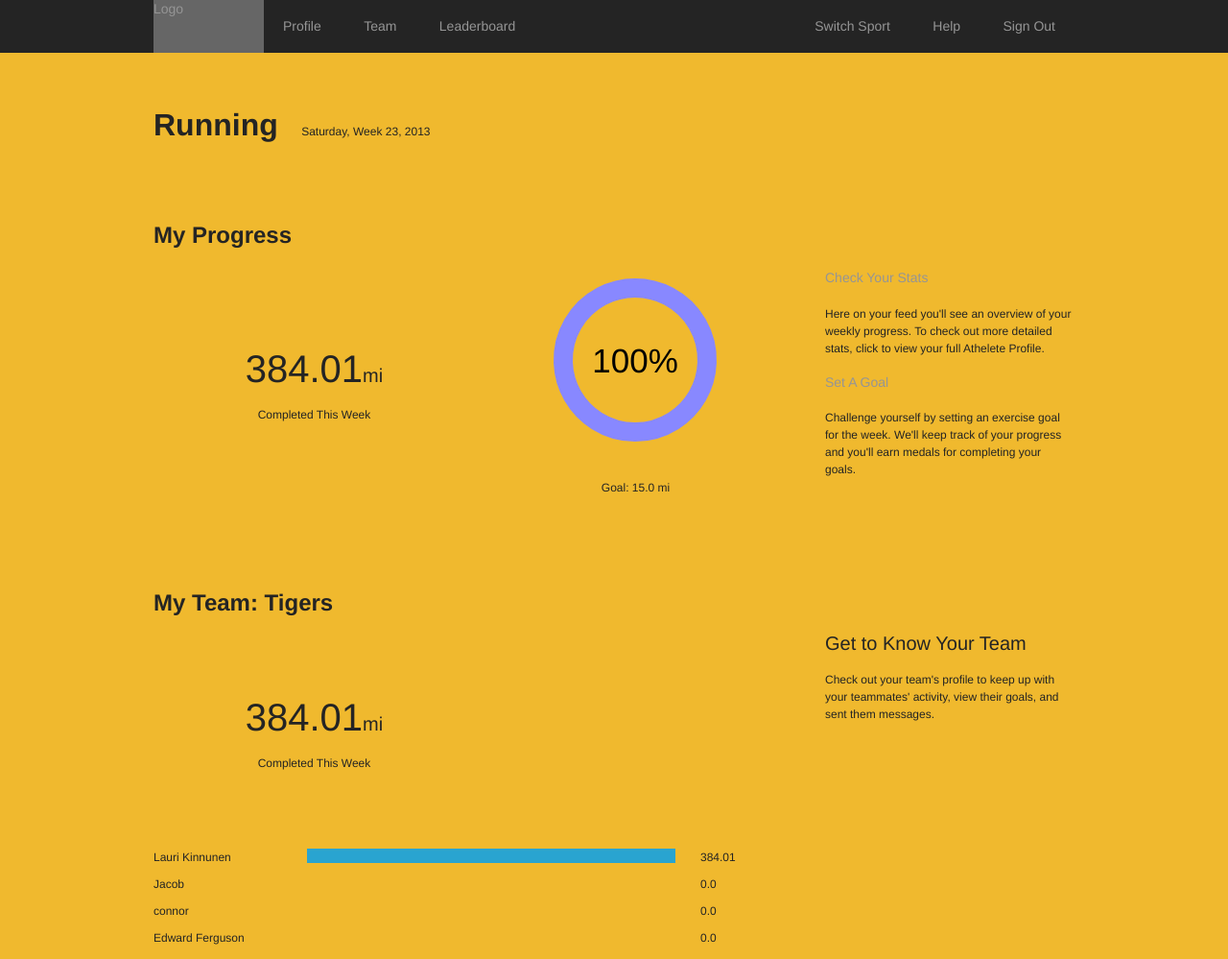
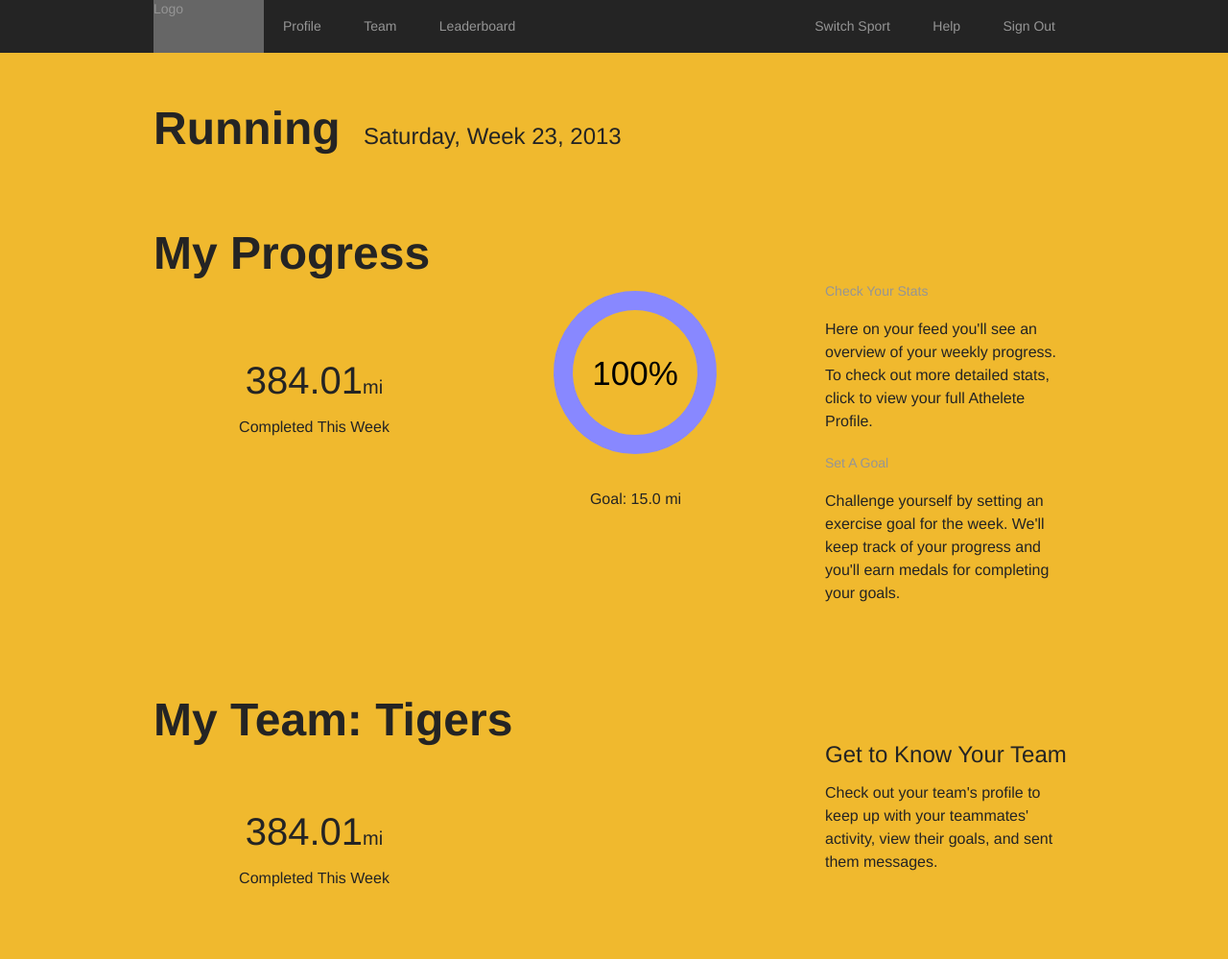
Before and after one commit to conrar/relay_static, a plain HTML site: page index.html in a window 1280 px wide. Shown: the top 999 px of the page at 96% size. Drawn offline with nearby package versions, Linux system fonts and the light colour scheme.

Commit message:
Update beeFIT.css
A bit of type formatting.

```diff
--- a/stylesheets/beeFIT.css
+++ b/stylesheets/beeFIT.css
@@ -69,18 +69,18 @@ TYPOGRAPHY
 *********************************************************/
 
 h1 {
-	font-size: 32px;
+	font-size: 3em;
 	margin: 0;
 }
 
 section h2 {
-	font-size: 24px;
-	margin: 0 0 15px 0;
+	font-size: 3em;
+	/* margin: 0 0 15px 0; */
 }
 
 h3 {
 	font-weight: 100;
-	font-size: 1.25em;
+	font-size: 1.5em;
 }
 
 h4 {
@@ -98,14 +98,14 @@ h5 {
 }
 
 h1, h2, h3, p {
-	line-height: 1.25em;
+	line-height: 1em;
 	text-align: left;
 	color:#242424;
 }
 
 p {
-	font-size: .75em;
-	margin-top: 6%;
+	/*font-size: .75em;*/
+	margin-top: 1em;
 	line-height: 1.5em;
 }
 
@@ -231,6 +231,7 @@ SPECIFIC CLASSES
 *********************************************************/
 .date {
 	display: inline;
+	font-size:24px;
 }
 .activity-type {
 	display: inline;
```
